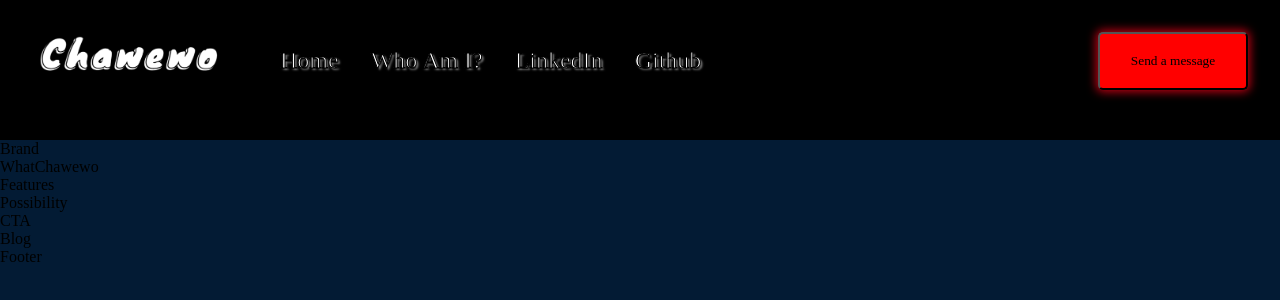
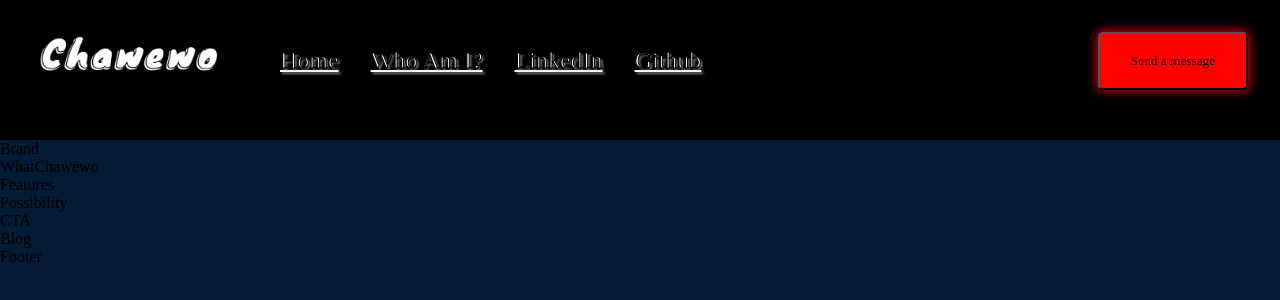
Before and after one commit to Chawewo/Portfolio, a React (Create React App) app: page / in a window 1280 px wide. Shown: the top 300 px of the page. Built offline with nearby package versions, Linux system fonts and the light colour scheme; a web font is replaced by a local one.

Commit message:
Navbar Final

```diff
--- a/src/App.css
+++ b/src/App.css
@@ -2,7 +2,7 @@
     box-sizing: border-box;
     padding: 0;
     margin: 0;
-    scroll-behaviour: smooth;
+    scroll-behavior: smooth;
 }
 
 body {
@@ -11,12 +11,13 @@ body {
 a {
     color: unset;
     text-decoration: none;
+    -webkit-text-stroke: 1px #000000;
+    text-decoration: underline white;
 }
 .gradient__bg{
+/* Absolute makes sure that the black stays with the header */
 
-
-
-
+background-color: 'black';
   /* ff 3.6+ */
   background:-moz-linear-gradient(90deg, rgba(0, 0, 0, 1) 0%, rgba(0, 0, 0, 1) 50%, rgba(0, 0, 0, 1) 100%);
 
```
